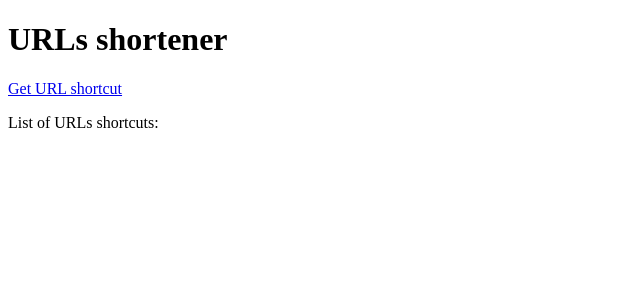
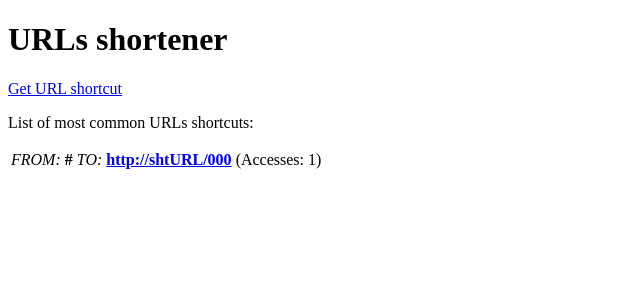
Before and after one commit to tizianoadv/Python-exercices, a Django app: page / in a window 1280 px wide. Shown: the top 300 px of the page, without its empty margins (0-640 px from the left). Run offline with Django 4.2, Linux system fonts and the light colour scheme; tables that the repository leaves empty hold one stand-in row (values such as "Sample post").

Commit message:
print old and new urls in index.html

```diff
--- a/7. URL Shortener - Django/url_builder/templates/url_builder/index.html
+++ b/7. URL Shortener - Django/url_builder/templates/url_builder/index.html
@@ -11,7 +11,25 @@
         <h1>URLs shortener</h1>
         <p><a href="/urlForm/">Get URL shortcut</a>
 
-        <p>List of URLs shortcuts:</p>
+        <p>List of most common URLs shortcuts:</p>
+        <table>
+            {% if url0 %}
+                <tr><td><i>FROM:</i> <b>{{ url0|truncatechars:100 }}</b></td> <td><i>TO:</i>  <b><a href="{{url0}}">{{new_url0}}<a/></b> (Accesses: {{access0}})</td></tr>
+            {% endif %}
+            {% if url1 %}
+                <tr><td><i>FROM:</i> <b>{{ url1|truncatechars:100 }}</b></td> <td><i>TO:</i>  <b><a href="{{url1}}">{{new_url1}}<a/></b> (Accesses: {{access1}})</td></tr>
+            {% endif %}
+            {% if url2 %}
+                <tr><td><i>FROM:</i> <b>{{ url2|truncatechars:100}}</b></td>  <td><i>TO:</i>  <b><a href="{{url2}}">{{new_url2}}<a/></b> (Accesses: {{access2}})</td></tr>
+            {% endif %}
+            {% if url3 %}
+                <tr><td><i>FROM:</i> <b>{{ url3|truncatechars:100}}</b></td>  <td><i>TO:</i>  <b><a href="{{ url3 }}">{{new_url3}}<a/></b> (Accesses: {{access3}})</td></tr>
+            {% endif %}
+            {% if url4 %}
+                <tr><td><i>FROM:</i> <b>{{ url4|truncatechars:100}}</b></td>  <td><i>TO:</i>  <b><a href="{{ url4 }}">{{new_url4}}<a/></b> (Accesses: {{access4}})</td></tr>
+            {% endif %}
+                </table>
+
         {% endblock %}
     </body>
 
--- a/7. URL Shortener - Django/url_builder/views.py
+++ b/7. URL Shortener - Django/url_builder/views.py
@@ -8,8 +8,38 @@ import random
 import string
 
 def index(request):
+    i=0
 
-    return render(request, 'url_builder/index.html')
+    context = {}
+
+    # Get all URLs stored in database
+    querySet = TinyURL.objects.order_by('-numberAccess').values()
+    listURL = list(querySet.values('url'))
+    listCode = list(querySet.values('shortcutCode'))
+    listAccess = list(querySet.values('numberAccess'))
+
+    # URlsto context(=dict)
+    i=0
+    while i < len(listURL) and i < 5:
+        key = "url" + str(i)
+        context[key] = listURL[i]['url']
+        i+=1
+
+    # Codes to context(=dict)
+    i=0
+    while i < len(listCode) and i < 5:
+        key = "new_url" + str(i)
+        context[key] = "http://shtURL/" + listCode[i]['shortcutCode']
+        i+=1
+
+    # Accesses to context(=dict)
+    i=0
+    while i < len(listAccess) and i < 5:
+        key = "access" + str(i)
+        context[key] = listAccess[i]['numberAccess']
+        i+=1
+
+    return render(request, 'url_builder/index.html', context)
 
 def urlForm(request):
 
```
